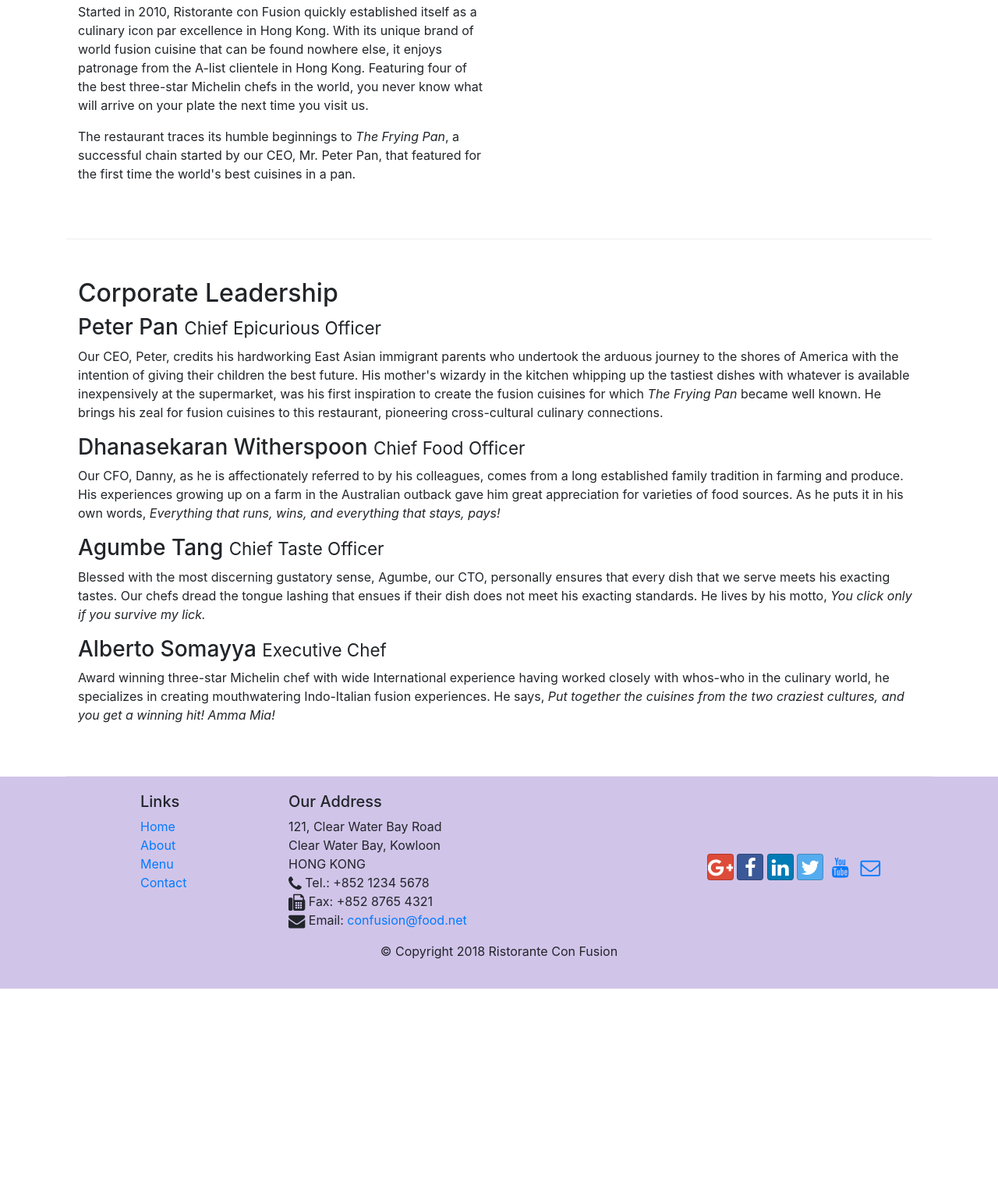
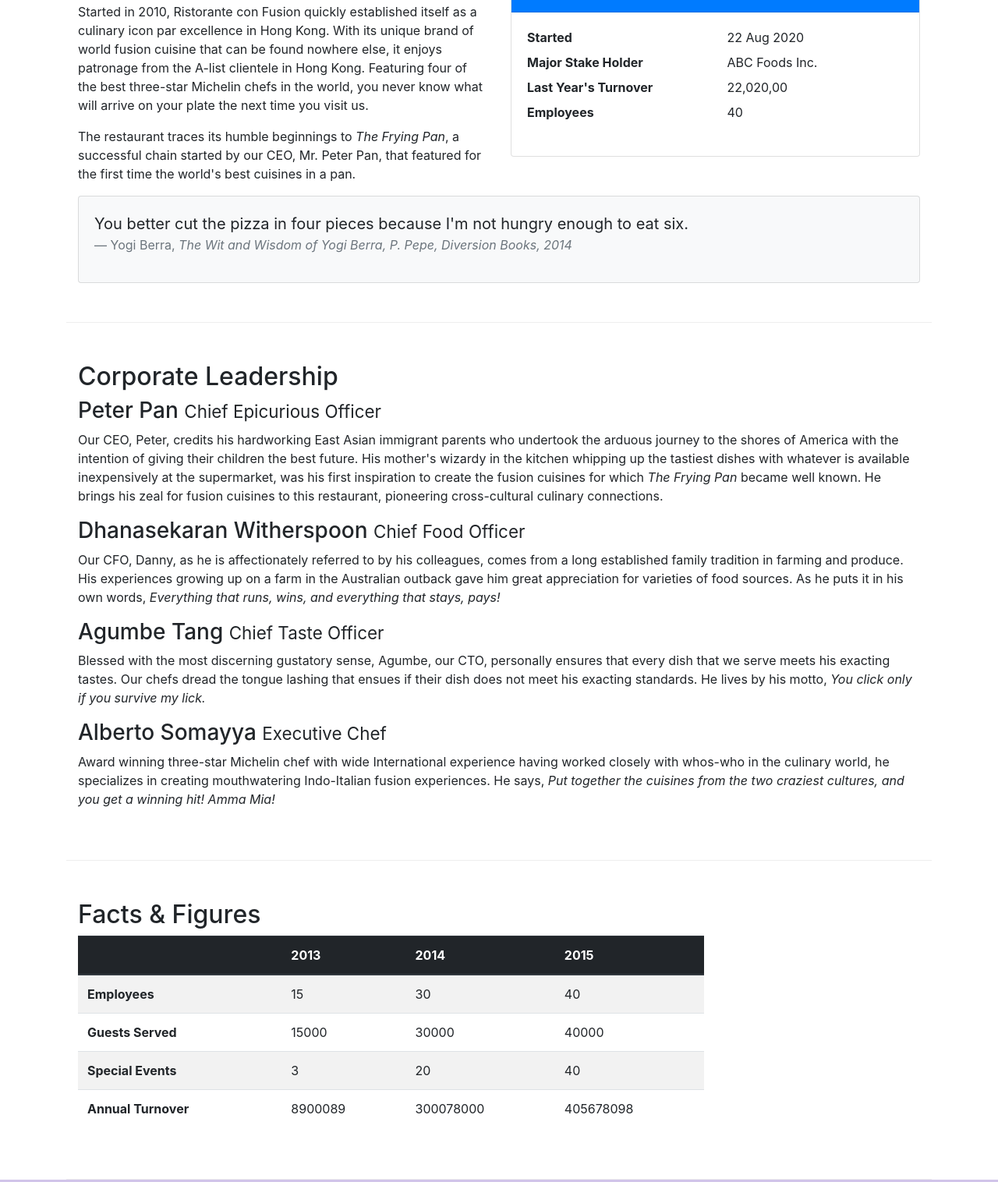
Before and after one commit to YashminTabashum/conFusion, a website: page aboutus.html in a window 1280 px wide. Shown: the part 558-2074 px from the top of the page at 78% size. Before the commit the page ends 1826 px from the top, so only its background shows below. Drawn offline with nearby package versions, Linux system fonts and the light colour scheme.

Commit message:
feat(Bootstrap) : Design Tables and Cards using Bootstrap

```diff
--- a/aboutus.html
+++ b/aboutus.html
@@ -65,7 +65,36 @@
                 <p>Started in 2010, Ristorante con Fusion quickly established itself as a culinary icon par excellence in Hong Kong. With its unique brand of world fusion cuisine that can be found nowhere else, it enjoys patronage from the A-list clientele in Hong Kong.  Featuring four of the best three-star Michelin chefs in the world, you never know what will arrive on your plate the next time you visit us.</p>
                 <p>The restaurant traces its humble beginnings to <em>The Frying Pan</em>, a successful chain started by our CEO, Mr. Peter Pan, that featured for the first time the world's best cuisines in a pan.</p>
             </div>
-            <div>
+            <div class="col-sm">
+                <div class="card">
+                    <h3 class="card-header bg-primary text-white">Facts At a Glance</h3>
+                    <div class="card-body">
+                        <dl class="row">
+                            <dt class="col-6">Started</dt>
+                            <dd class="col-6">22 Aug 2020</dd>
+                            <dt class="col-6">Major Stake Holder</dt>
+                            <dd class="col-6">ABC Foods Inc.</dd>
+                            <dt class="col-6">Last Year's Turnover</dt>
+                            <dd class="col-6">22,020,00</dd>
+                            <dt class="col-6">Employees</dt>
+                            <dd class="col-6">40</dd>
+                        </dl>
+                    </div>
+                </div>
+            </div>
+            <div class="col-12">
+                <div class="card card-body bg-light">
+                    <blockquote class="blockquote">
+                        <p class="mb-0">You better cut the pizza in four pieces
+                            because I'm not hungry enough to eat six.
+                        </p>
+                        <footer class="blockquote-footer">Yogi Berra,
+                            <cite title="Source Title">The Wit and Wisdom of Yogi Berra,
+                                P. Pepe, Diversion Books, 2014
+                            </cite>
+                        </footer>
+                    </blockquote>
+                </div>
             </div>
         </div>
 
@@ -82,6 +111,53 @@
                 <h3>Alberto Somayya <small>Executive Chef</small></h3>
                 <p class="d-none d-sm-block">Award winning three-star Michelin chef with wide International experience having worked closely with whos-who in the culinary world, he specializes in creating mouthwatering Indo-Italian fusion experiences. He says, <em>Put together the cuisines from the two craziest cultures, and you get a winning hit! Amma Mia!</em></p>
             </div>
+       </div>
+       <div class= "row row-content">
+           <div class= "col-12 col-sm-9">
+               <h2>Facts &amp; Figures</h2>
+               <div class="table-responsive">
+                <table class="table table-striped">
+                    <thead class="thead-dark">
+                        <tr>
+                            <th>&nbsp;</th>
+                            <th>2013</th>
+                            <th>2014</th>
+                            <th>2015</th>
+                        </tr>
+                    </thead>
+                    <tbody>
+                        <tr>
+                            <th>Employees</th>
+                            <td>15</td>
+                            <td>30</td>
+                            <td>40</td>
+                        </tr>
+                        <tr>
+                            <th>Guests Served</th>
+                            <td>15000</td>
+                            <td>30000</td>
+                            <td>40000</td>
+                        </tr>
+                        <tr>
+                            <th>Special Events</th>
+                            <td>3</td>
+                            <td>20</td>
+                            <td>40</td>
+                        </tr>
+                        <tr>
+                            <th>Annual Turnover</th>
+                            <td>8900089</td>
+                            <td>300078000</td>
+                            <td>405678098</td>
+                        </tr>
+                    </tbody>
+
+                </table>
+               </div>
+
+           </div>
+           <div class="col-12 col-sm-3"></div>
+
        </div>
 
     </div>
```
